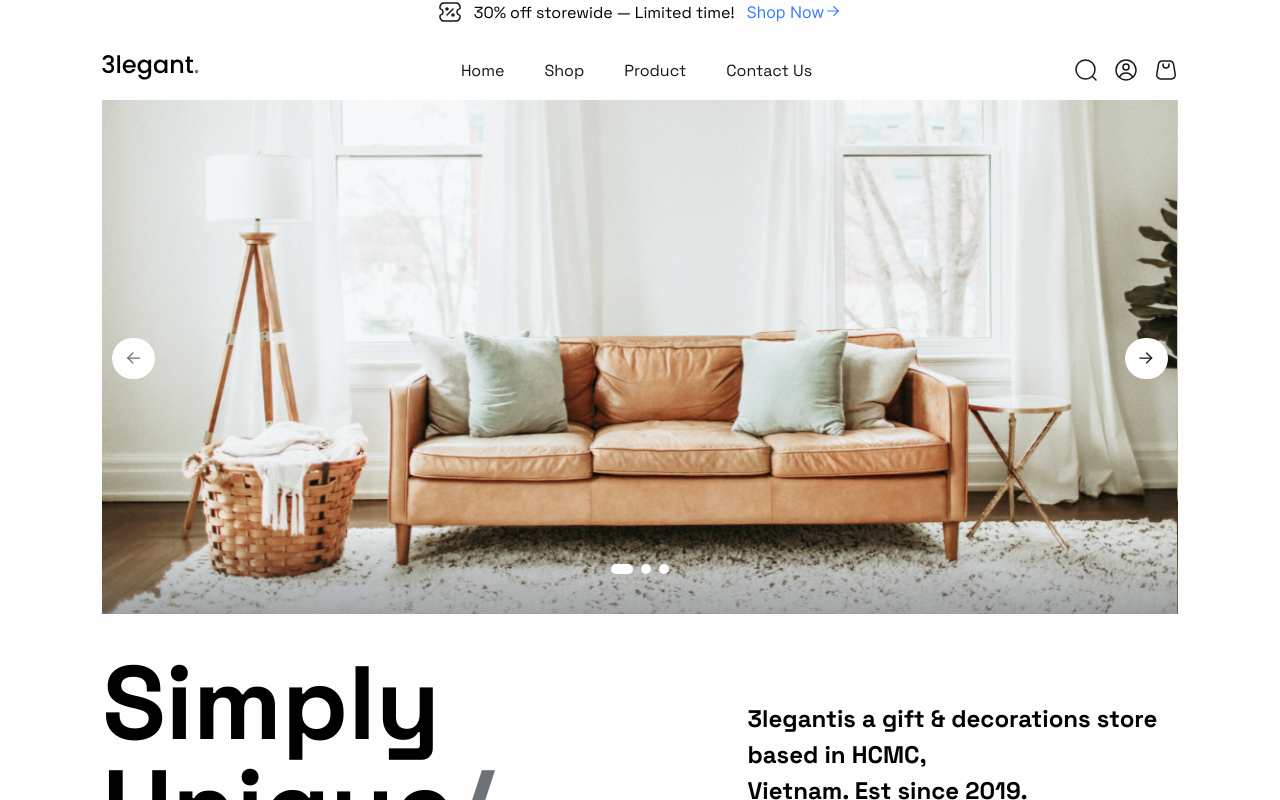
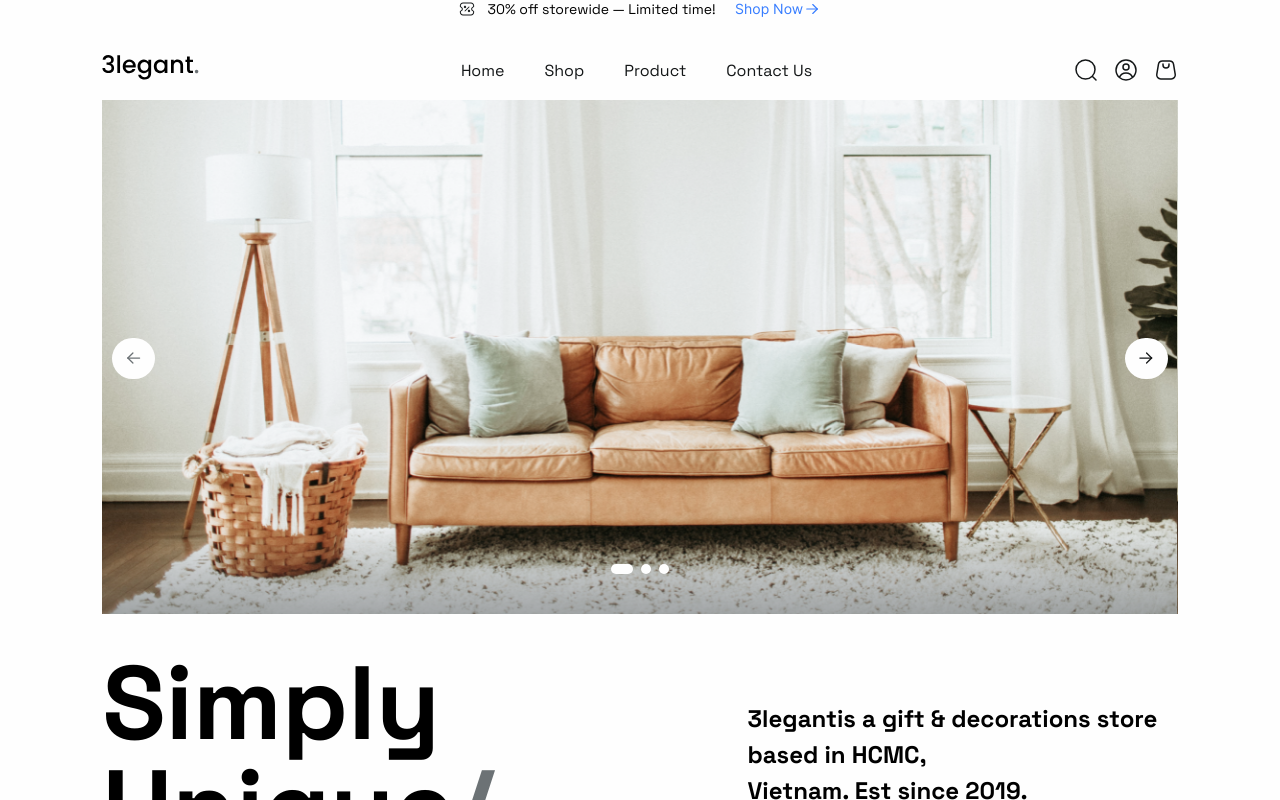
Before and after one commit to marjanradfar/E-Commerce, a website built with Vite: page page/Home.html in a window 1280 px wide. Shown: the top 800 px of the page. Built offline with nearby package versions, Linux system fonts and the light colour scheme; a web font is replaced by a local one.

Commit message:
responsive section banerOff in home page

```diff
--- a/assets/style/_home.scss
+++ b/assets/style/_home.scss
@@ -33,18 +33,28 @@
 //todo:Call to action - advertising banner above the header
 .banerOff {
   width: 100%;
-
   height: 2.5rem;
+  font-size: 14px;
+  @media screen and (max-width: 480px){
+    font-size: 12px;
+  }
 .container{
   margin: 0 8%;
   display: flex;
   justify-content: center;
   align-items: center;
+  @media screen and (max-width: 480px){
+    .goShop{
+      display: none;
+    }
+  }
 }
   .text {
     display: flex;
     align-items: center;
-
+    img{
+      width: 6%;
+    }
     span {
       padding: 0 0.75rem;
     }
```
Also changed, not shown: page/Home.html (+1 -1 lines).
